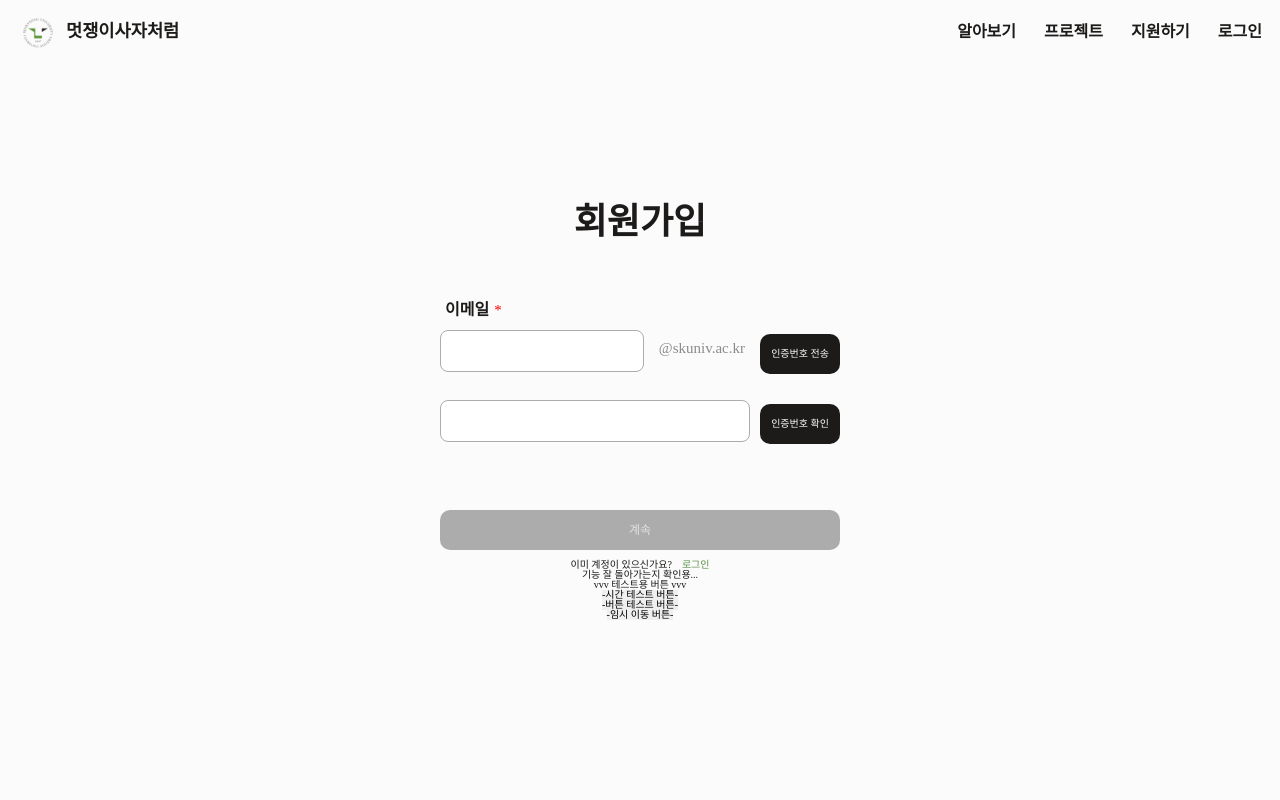
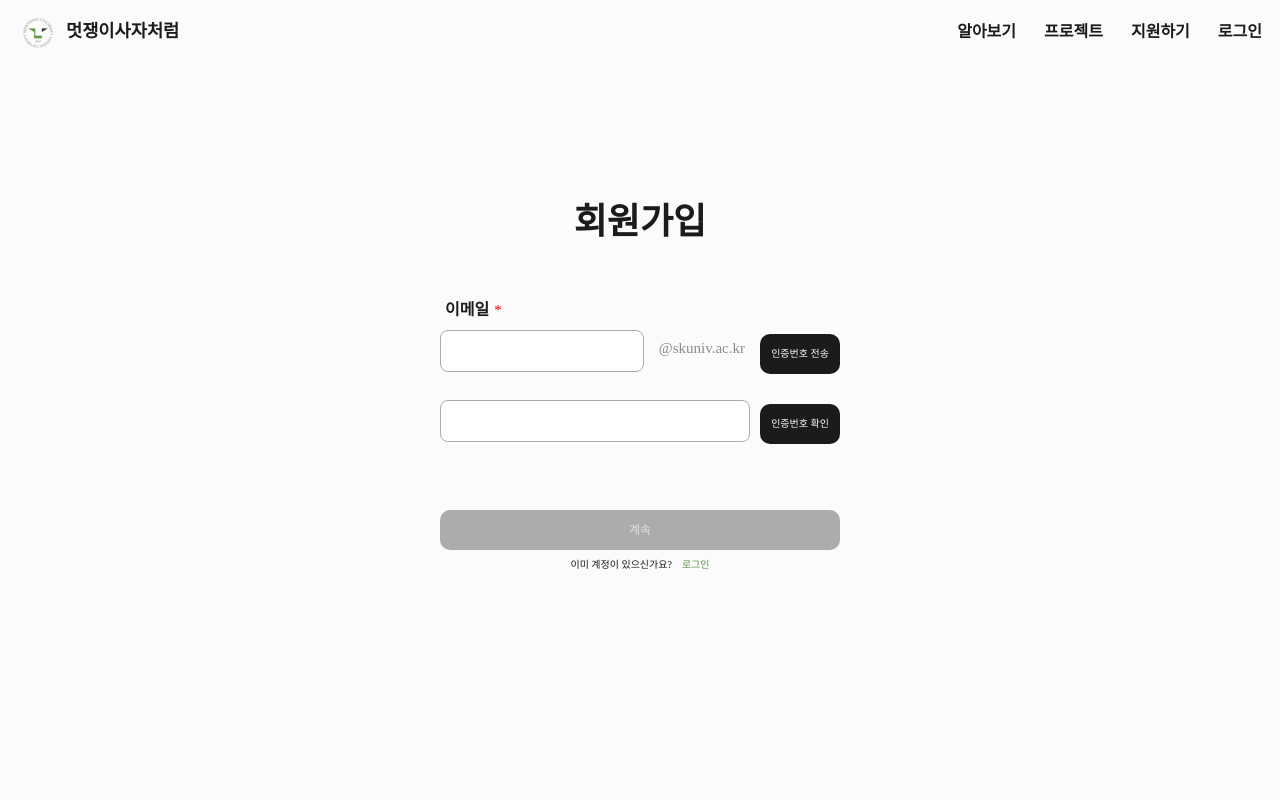
Before and after one commit to LikeLion-SKU/likelion-homepage-fe, a React (Vite) app: page /signup in a window 1280 px wide. Shown: the top 800 px of the page. Built offline with nearby package versions, Linux system fonts and the light colour scheme; a web font is replaced by a local one.

Commit message:
✨ Feat: 로그인, 회원가입 페이지 수정사항 반영

```diff
--- a/src/components/signup/SignupSection1.jsx
+++ b/src/components/signup/SignupSection1.jsx
@@ -47,14 +47,14 @@ export default function SignupSection(props) {
 
 
 
-    // 인증번호 전송 버튼 클릭 시, 이메일 적었는지 확인하고, 인증번호 전송
+    // 인증번호 전송 버튼 클릭 시, 이메일 적었는지 확인하고, 인증번호 전송 //
     const emailsending = (e) => {
         e.preventDefault();
         console.log("인증번호 전송 버튼 클릭");
 
         const validationErrors = validation_form1();
 
-        if (Object.keys(validationErrors).length > 0) { // 에러메세지가 있다면 set해주고 중단
+        if (Object.keys(validationErrors).length > 0) {
             setErrors(validationErrors);
             console.log("유효성 검사 실패");
             return;
@@ -80,25 +80,23 @@ export default function SignupSection(props) {
         });
     };
 
-    // 인증번호 확인 버튼 클릭 시, 인증번호 적었는지 확인하고, 맞는지 검사
+    // 인증번호 확인 버튼 클릭 시, 인증번호 적었는지 확인하고, 맞는지 검사 //
     const emailChecking = (e) =>{
         e.preventDefault();
         console.log("인증번호 확인 버튼 클릭");
 
         const validationErrors = validation_form2();
 
-        if (Object.keys(validationErrors).length > 0) { // 에러메세지가 있다면 set해주고 중단
+        if (Object.keys(validationErrors).length > 0) {
             setErrors(validationErrors);
             console.log("유효성 검사 실패");
             return;
         }
         else{
-            // 인증번호 검사 요청 //
             handleverificationCheck(form.email, form.confirmCode);
         }
     }
 
-    // 인증번호 일치하나 확인
     const handleverificationCheck = (email, confirmCode) => {
         axios.post(`${apiURL}/api/email/verify/confirm`, {
             email: email,
@@ -116,7 +114,7 @@ export default function SignupSection(props) {
     };
 
 
-    // 계속 버튼 클릭시, 다음 페이지를 보여줌.
+    // 계속 버튼 클릭시, 다음 페이지를 보여줌 //
     const next = (e) => {
         e.preventDefault();
         console.log("회원가입 계속 버튼 클릭");
@@ -220,12 +218,12 @@ export default function SignupSection(props) {
                         <button type="submit" className="tologinBtn"onClick={() => {navigate("/login")}}>로그인</button>
                     </div>
 
-                    기능 잘 돌아가는지 확인용...
+                    {/* 기능 잘 돌아가는지 확인용...
                     <p>vvv 테스트용 버튼 vvv</p>
-                    <button onClick={()=> {setCount(10); setForm({...form, timing: true});}}>-시간 테스트 버튼-</button>
-                    <button onClick={()=> {props.emailSuccess === true ?props.setEmailSuccess(false) :props.setEmailSuccess(true)}}>-버튼 테스트 버튼-</button>
-                    <button onClick={()=> {props.setNow(2);}}>-임시 이동 버튼-</button>
-
+                    <button onClick={()=> {setCount(10); setForm({...form, timing: true});}}>-시간 테스트-</button>
+                    <button onClick={()=> {props.emailSuccess === true ?props.setEmailSuccess(false) :props.setEmailSuccess(true)}}>-계속 버튼 테스트-</button>
+                    <button onClick={()=> {props.setNow(2);}}>-임시 이동-</button>
+                    */}
                 </div>
             </div>
         </div>
--- a/src/components/signup/SignupSection2.jsx
+++ b/src/components/signup/SignupSection2.jsx
@@ -21,6 +21,7 @@ export default function SignupSection(props) {
     const navigate = useNavigate();
     const apiURL ="http://"; // <== 여기에 api주소 추가
 
+    // 아이디 중복확인 버튼 //
     const idChecking = (e) => {
         e.preventDefault();
         console.log("중복확인 버튼 클릭");
@@ -37,20 +38,13 @@ export default function SignupSection(props) {
         handleDuplicationCheck(form.id);
     }
 
-    // 아이디 중복확인
     const handleDuplicationCheck = (id) => {
         axios.post(`${apiURL}/api/users/login-id-duplicate-check`, {
             loginId: id
         })
         .then(function (response){
-            if(response.data.isDuplicate === true){
             console.log("중복 안됨 성공!");
             setForm({...form, id_valid: true});
-            }
-            else{
-                console.log("중복됨.....");
-                setErrors(()=> ({...form, id: "중복되는 아이디 입니다. 다시 정해주세요."}));
-            }
         })
         .catch((error) => {
             console.log("중복됨.....");
@@ -58,13 +52,14 @@ export default function SignupSection(props) {
         });
     };
 
+    // 회원가입 버튼 클릭 //
     const next = (e) => {
         e.preventDefault();
         console.log("회원가입 버튼 클릭");
 
         const validationErrors = validation_form();
 
-        if (Object.keys(validationErrors).length > 0) { // 에러메세지가 있다면 set해주고 중단
+        if (Object.keys(validationErrors).length > 0) {
             setErrors(validationErrors);
             console.log("유효성 검사 실패");
             return;
@@ -87,25 +82,20 @@ export default function SignupSection(props) {
             parts: form.part,
         })
         .then(function (response){
-            if(response.data.isSuccess === true){
             console.log("회원가입 성공!");
             setSignupSuccess(true);
             props.setNow(1);
             navigate("/welcome");
         }
-            else{
-                alert("회원가입 실패");
-                setErrors(()=> ({...form, signup: "회원가입이 실패하였습니다."})); // 왜 실패할 수가 있었는지 알려줘야 할지?
-            }
-        }
         )
         .catch((error) => {
+            setErrors(()=> ({...form, signup: "회원가입이 실패하였습니다."}));
             alert("회원가입 실패" + error);
         });
+    };
 
 
-    };
-
+    // 회원가입 유효성 검사 //
     const inputRegexs = {
         idRegex: /^[a-zA-Z][a-zA-Z0-9]{2,19}$/,
         pwRegex: /^(?=.*\d)(?=.*[a-z])(?=.*[A-Z])(?=.*[0-9])(?=.*[@#$%^&+=!])(?!.*\s).{8,}$/,
@@ -114,8 +104,6 @@ export default function SignupSection(props) {
         phoneNumberRegex: /0-9{8,12}/,
     };
 
-
-    // 회원가입 유효성 검사 //
     const validation_form = () => {
         const errors = {};
 
--- a/src/pages/LoginPage.jsx
+++ b/src/pages/LoginPage.jsx
@@ -7,8 +7,8 @@ export default function LoginPage() {
 
 
     return (
-        <Wrapper>
+        <>
             <LoginSection />
-        </Wrapper>
+        </>
     )
 }
--- a/src/pages/SignupPage.jsx
+++ b/src/pages/SignupPage.jsx
@@ -10,7 +10,7 @@ export default function SignupPage(){
     const [signupSuccess, setSignupSuccess] = useState(false);
 
     return(
-        <Wrapper>
+        <>
             {now == 1
             ? <SignupSection1
             now={now} setNow={setNow}
@@ -21,6 +21,6 @@ export default function SignupPage(){
             emailSuccess={emailSuccess}
             signupSuccess={signupSuccess} setSignupSuccess={setSignupSuccess}
             />}
-        </Wrapper>
+        </>
     )
 }
```
Lines whose indentation alone changed are shown as unchanged.
